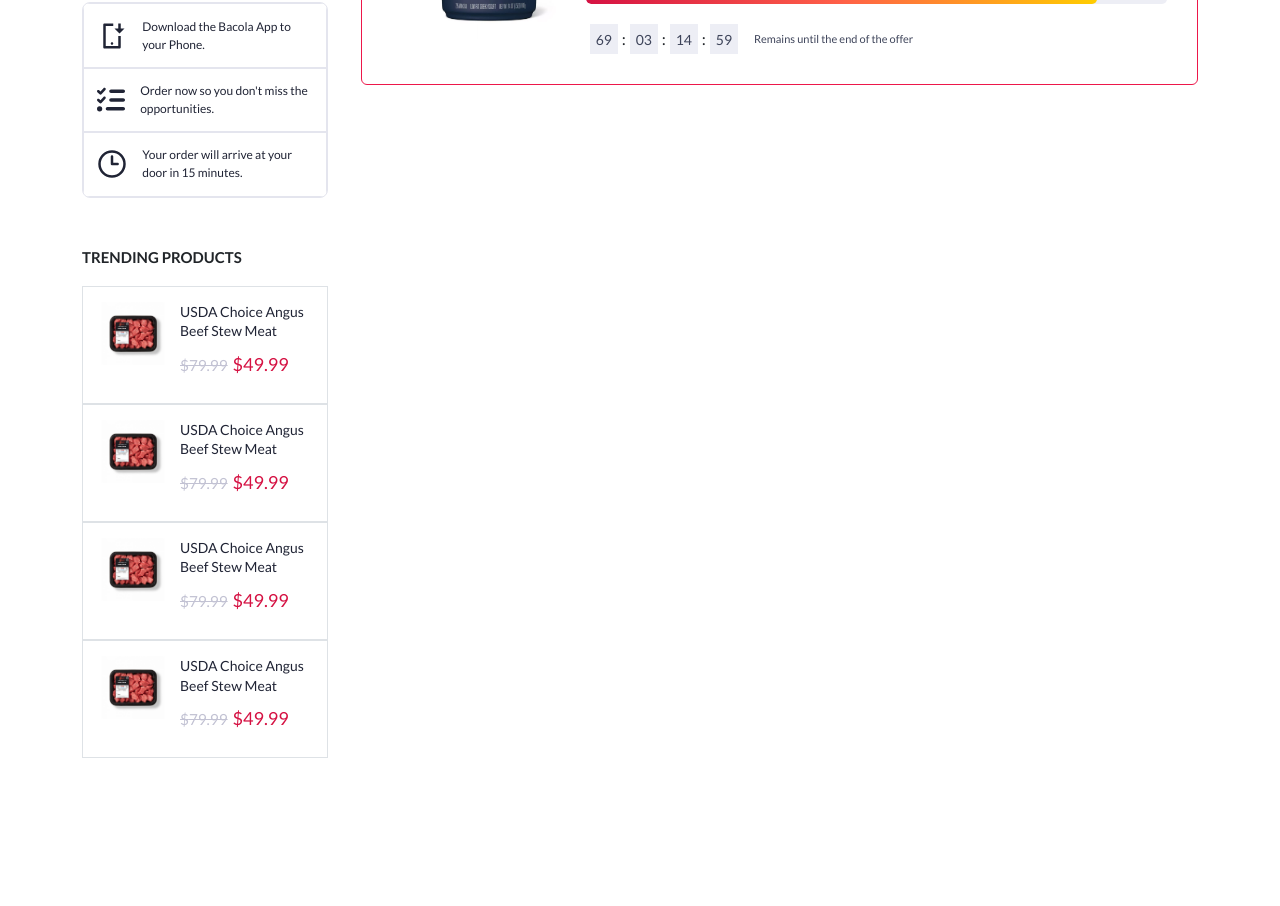
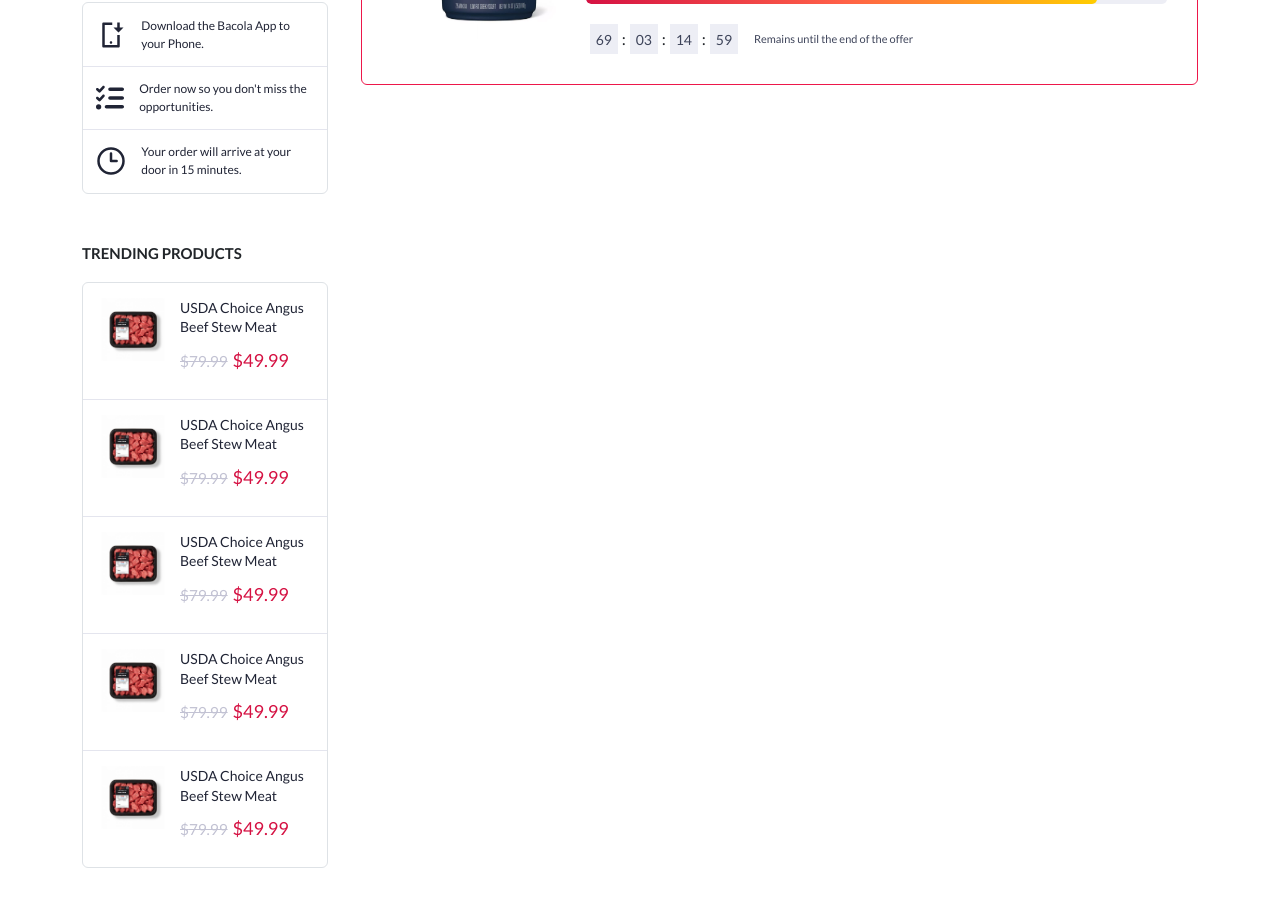
Before and after one commit to Trung-Nam/Online-Grocery-Shopping, a React (Create React App) app: page / in a window 1280 px wide. Shown: the part 1980-2886 px from the top of the page. Before the commit the page ends 2788 px from the top, so only its background shows below. Built offline with nearby package versions, Linux system fonts and the light colour scheme; no server answers.

Commit message:
update(ui): trending products

```diff
--- a/src/Pages/Home/Home.jsx
+++ b/src/Pages/Home/Home.jsx
@@ -136,7 +136,7 @@ const Home = () => {
                     </div>
                     <div className="widget-container">
                         <div className="widget-body">
-                            <div className="icon-boxes-widget">
+                            <div className="icon-boxes-widget border rounded">
                                 <div className="item">
                                     <div className="icon">
                                         <RiMobileDownloadLine size={30} />
@@ -162,8 +162,8 @@ const Home = () => {
                     <div className="widget-container">
                         <h4 className="widget-title">Trending Products</h4>
                         <div className="widget-body">
-                            <div className="trending-products-list">
-                                <div className="product product-type-simple border">
+                            <div className="trending-products-list border rounded">
+                                <div className="product product-type-simple">
                                     <div className="product-wrapper">
                                         <div className="thumbnail-wrapper">
                                             <a href="/" title="USDA Choice Angus Beef Stew Meat">
@@ -198,7 +198,7 @@ const Home = () => {
                                         </div>
                                     </div>
                                 </div>
-                                <div className="product product-type-simple border">
+                                <div className="product product-type-simple">
                                     <div className="product-wrapper">
                                         <div className="thumbnail-wrapper">
                                             <a href="/" title="USDA Choice Angus Beef Stew Meat">
@@ -233,7 +233,7 @@ const Home = () => {
                                         </div>
                                     </div>
                                 </div>
-                                <div className="product product-type-simple border">
+                                <div className="product product-type-simple">
                                     <div className="product-wrapper">
                                         <div className="thumbnail-wrapper">
                                             <a href="/" title="USDA Choice Angus Beef Stew Meat">
@@ -268,7 +268,42 @@ const Home = () => {
                                         </div>
                                     </div>
                                 </div>
-                                <div className="product product-type-simple border">
+                                <div className="product product-type-simple">
+                                    <div className="product-wrapper">
+                                        <div className="thumbnail-wrapper">
+                                            <a href="/" title="USDA Choice Angus Beef Stew Meat">
+                                                <img decoding="async" className="w-100" src={require('../../assets/images/product-image-3.jpg')} alt="USDA Choice Angus Beef Stew Meat" />
+                                            </a>
+                                        </div>
+                                        <div className="content-wrapper">
+                                            <h3 className="product-title">
+                                                <a href="/">
+                                                    USDA Choice Angus Beef Stew Meat
+                                                </a>
+                                            </h3>
+                                            <div className="product-meta"></div>
+                                            <span className="price">
+                                                <del aria-hidden="true">
+                                                    <span className="trending-product-amount amount">
+                                                        <bdi>
+                                                            <span className="trending-product-currency">$</span>79.99
+                                                        </bdi>
+                                                    </span>
+                                                </del>
+
+                                                <ins aria-hidden="true">
+                                                    <span className="trending-product-amount amount">
+                                                        <bdi>
+                                                            <span className="trending-product-currency">$</span>49.99
+                                                        </bdi>
+                                                    </span>
+                                                </ins>
+
+                                            </span>
+                                        </div>
+                                    </div>
+                                </div>
+                                <div className="product product-type-simple">
                                     <div className="product-wrapper">
                                         <div className="thumbnail-wrapper">
                                             <a href="/" title="USDA Choice Angus Beef Stew Meat">
@@ -307,6 +342,7 @@ const Home = () => {
                             </div>
                         </div>
                     </div>
+
                 </div>
                 <div className="col-9">
                     <div className="module-header d-flex justify-content-center">
--- a/src/Pages/Home/Home.scss
+++ b/src/Pages/Home/Home.scss
@@ -20,17 +20,17 @@
 
         .icon-boxes-widget {
             width: 88%;
-            border: 1px solid var(--color-border);
-            border-radius: 8px;
-            overflow: hidden;
-
             .item {
                 display: flex;
                 align-items: center;
                 justify-content: center;
                 color: var(--color-text);
                 padding: .825rem;
-                border: 1px solid var(--color-border);
+                border-bottom: 1px solid var(--color-border);
+
+                &:nth-child(3) {
+                    border-bottom:none;
+                }
 
                 .icon {
                     margin-right: .9375rem;
@@ -48,7 +48,7 @@
 
             .product-type-simple {
                 position: relative;
-
+                border-bottom: 1px solid var(--color-border);
                 .product-wrapper {
                     display: flex;
                     flex-direction: row;
@@ -89,6 +89,12 @@
                             }
                         }
                     }
+                }
+
+
+
+                &:last-child {
+                    border-bottom:none;
                 }
             }
         }
```
